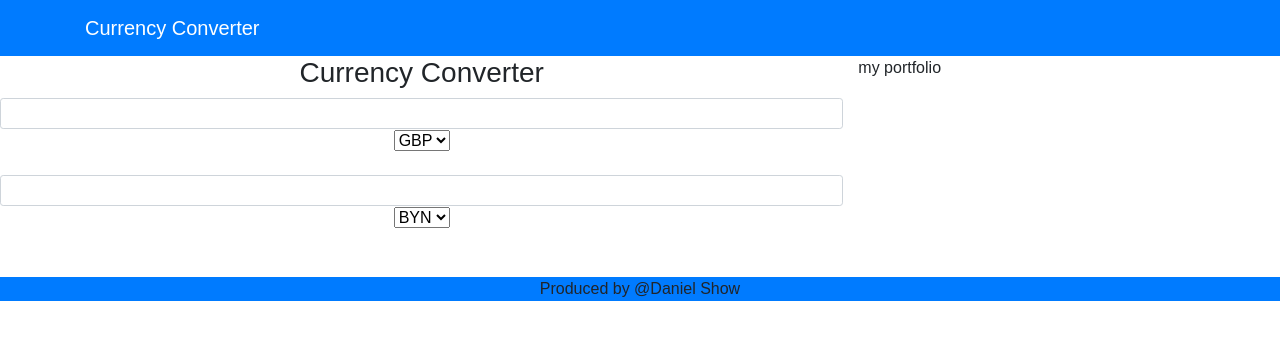
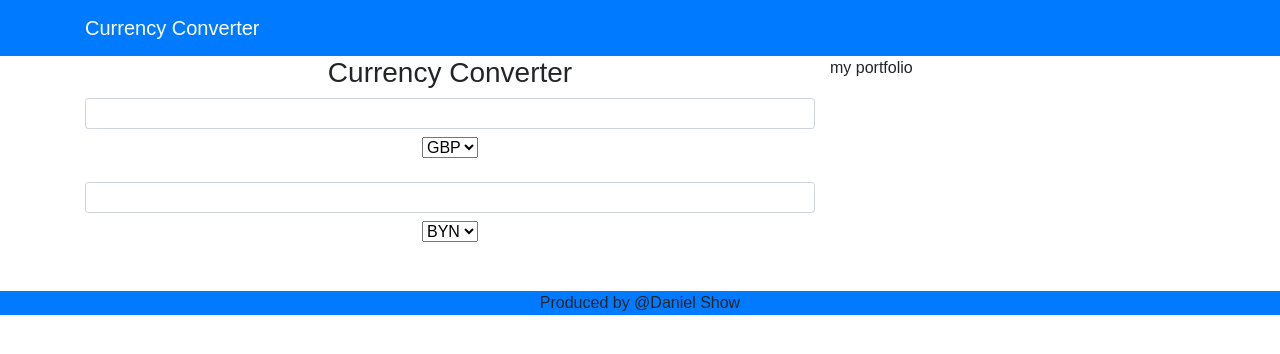
Before and after one commit to Danielshow/Currency_Converter, a React (Create React App) app: page / in a window 1280 px wide. Shown: the top 354 px of the page. Built offline with nearby package versions, Linux system fonts and the light colour scheme.

Commit message:
Added Container to currency input

```diff
--- a/src/component/Currency.js
+++ b/src/component/Currency.js
@@ -19,18 +19,19 @@ class Currency extends Component{
 
   render(){
     return(
+      <div className="container">
         <div className = "row">
             <div className = "col-md-8">
               <h3 className="text-center">Currency Converter</h3>
               <input type='text' className = "form-control form-control-sm" value={this.state.convertfrom} onChange = {this.handleChange}></input>
-            <select id="CURR_FROM" className="mb-4">
+              <select id="CURR_FROM" className="mb-4 mt-2">
                   <option value="BYN" >BYN</option>
                   <option value="GBP" selected>GBP</option>
                   <option value="USD">USD</option>
                   <option value="UYU" >UYU</option>
               </select>
               <input type='text' className = "form-control form-control-sm" value={this.state.convertto}></input>
-            <select id="CURR_TO" className= "mb-4">
+              <select id="CURR_TO" className= "mb-4 mt-2">
                   <option value="BYN" >BYN</option>
                   <option value="GBP">GBP</option>
                   <option value="USD selected">USD</option>
@@ -42,6 +43,7 @@ class Currency extends Component{
 
             </div>
         </div>
+      </div>
     );
   }
 }
```
Lines whose indentation alone changed are shown as unchanged.
